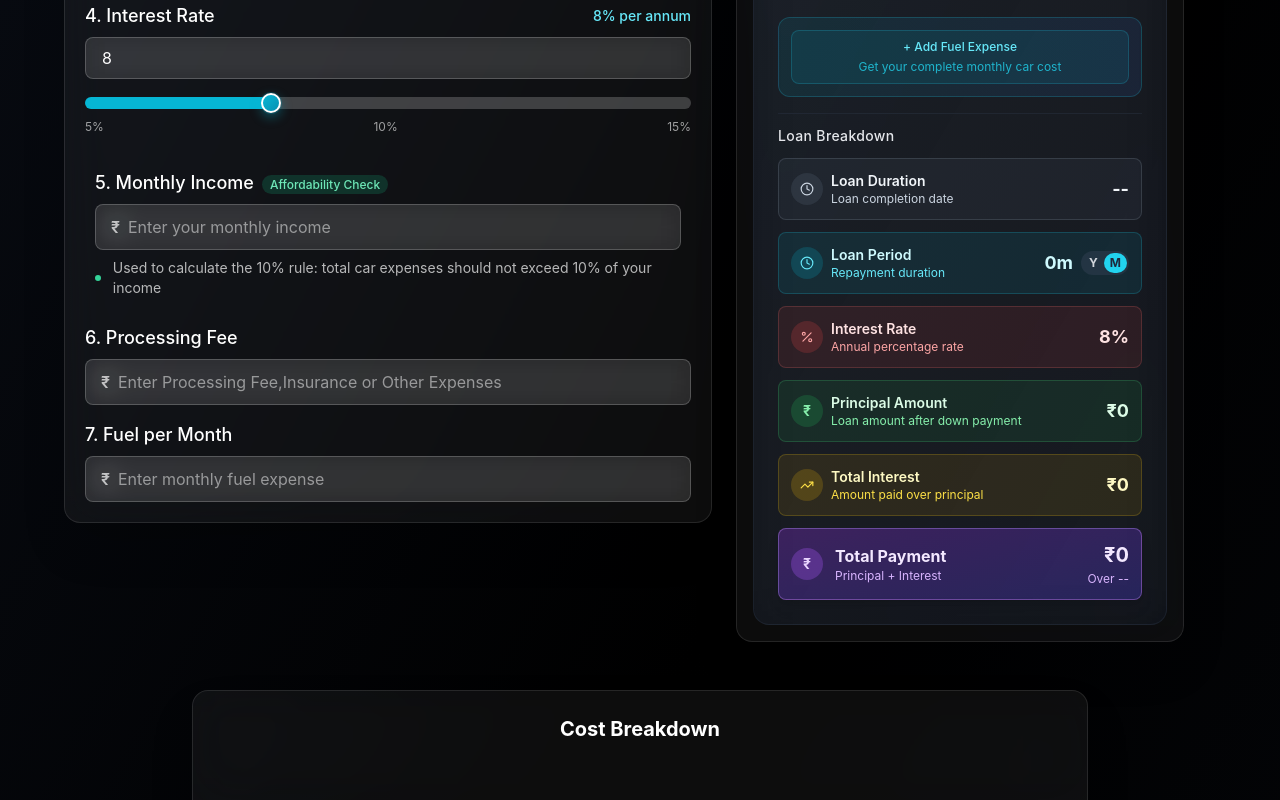
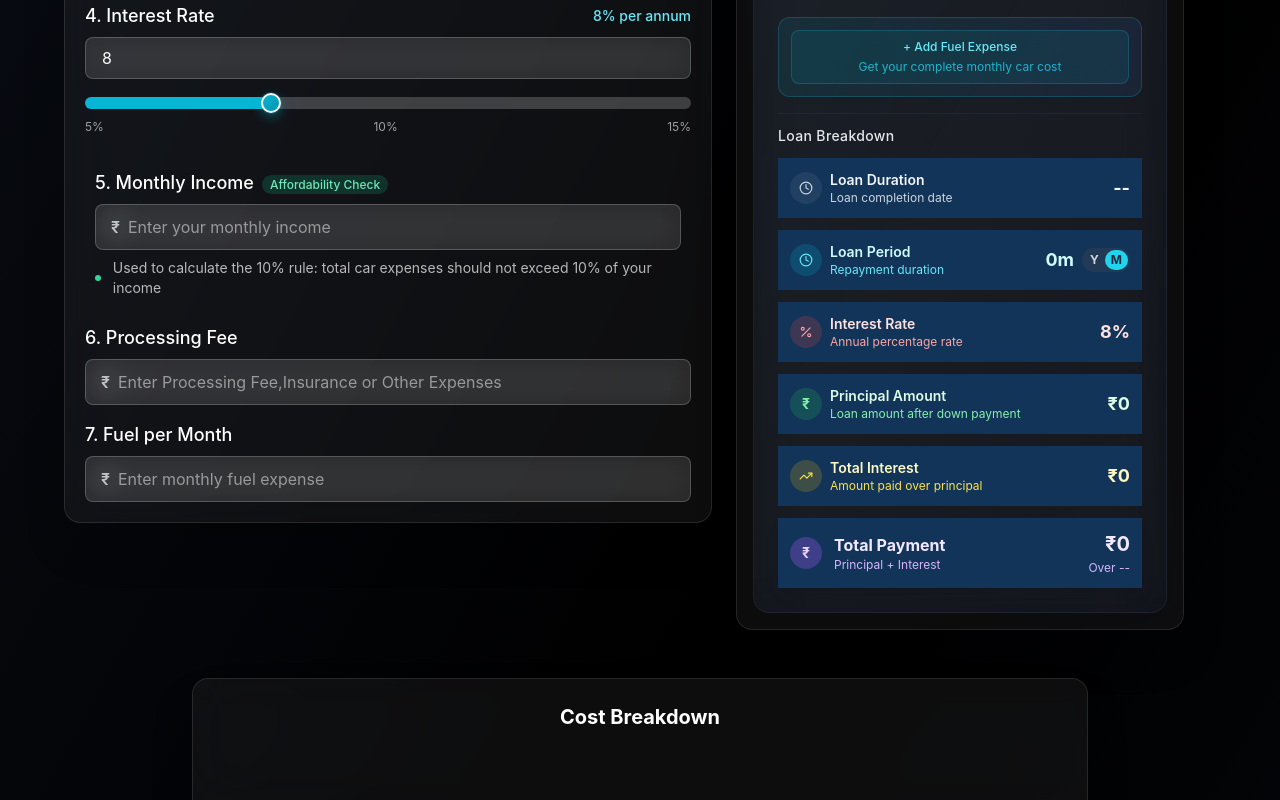
Before and after one commit to srivastava-utkarsh/car-calculator-web, a Next.js app: page / in a window 1280 px wide. Shown: the part 506-1306 px from the top of the page. Built offline with nearby package versions, Linux system fonts and the light colour scheme.

Commit message:
improved right panel UI

```diff
--- a/src/components/v2/TotalCostDisplayV2.tsx
+++ b/src/components/v2/TotalCostDisplayV2.tsx
@@ -332,7 +332,7 @@ export default function TotalCostDisplayV2({ carData, updateCarData: _updateCarD
           <h4 className="text-gray-200 font-medium mb-3 text-sm tracking-wide">Loan Breakdown</h4>
 
           {/* Loan Duration Info */}
-          <div className="bg-slate-500/10 border border-slate-400/20 rounded-lg p-3 mb-3">
+          <div className="p-3 mb-3" style={{backgroundColor: '#123458'}}>
             <div className="flex items-center justify-between">
               <div className="flex items-center space-x-2">
                 <div className="w-8 h-8 bg-slate-500/20 rounded-full flex items-center justify-center">
@@ -350,7 +350,7 @@ export default function TotalCostDisplayV2({ carData, updateCarData: _updateCarD
           </div>
 
           {/* Loan Period */}
-          <div className="bg-cyan-500/10 border border-cyan-400/20 rounded-lg p-3 mb-3">
+          <div className="p-3 mb-3" style={{backgroundColor: '#123458'}}>
             <div className="flex items-center justify-between">
               <div className="flex items-center space-x-2">
                 <div className="w-8 h-8 bg-cyan-500/20 rounded-full flex items-center justify-center">
@@ -392,7 +392,7 @@ export default function TotalCostDisplayV2({ carData, updateCarData: _updateCarD
           </div>
 
           {/* Interest Rate */}
-          <div className="bg-red-500/10 border border-red-400/20 rounded-lg p-3 mb-3">
+          <div className="p-3 mb-3" style={{backgroundColor: '#123458'}}>
             <div className="flex items-center justify-between">
               <div className="flex items-center space-x-2">
                 <div className="w-8 h-8 bg-red-500/20 rounded-full flex items-center justify-center">
@@ -410,7 +410,7 @@ export default function TotalCostDisplayV2({ carData, updateCarData: _updateCarD
           </div>
 
           {/* Principal Amount */}
-          <div className="bg-green-500/10 border border-green-400/20 rounded-lg p-3 mb-3">
+          <div className="p-3 mb-3" style={{backgroundColor: '#123458'}}>
             <div className="flex items-center justify-between">
               <div className="flex items-center space-x-2">
                 <div className="w-8 h-8 bg-green-500/20 rounded-full flex items-center justify-center">
@@ -428,7 +428,7 @@ export default function TotalCostDisplayV2({ carData, updateCarData: _updateCarD
           </div>
 
           {/* Interest Cost */}
-          <div className="bg-yellow-500/10 border border-yellow-400/20 rounded-lg p-3 mb-3">
+          <div className="p-3 mb-3" style={{backgroundColor: '#123458'}}>
             <div className="flex items-center justify-between">
               <div className="flex items-center space-x-2">
                 <div className="w-8 h-8 bg-yellow-500/20 rounded-full flex items-center justify-center">
@@ -446,7 +446,7 @@ export default function TotalCostDisplayV2({ carData, updateCarData: _updateCarD
           </div>
 
           {/* Total Payment - Compact */}
-          <div className="bg-gradient-to-br from-purple-600/30 to-indigo-600/30 border border-purple-400/40 rounded-lg p-3 shadow-lg">
+          <div className="p-3 shadow-lg" style={{backgroundColor: '#123458'}}>
             <div className="flex items-center justify-between">
               <div className="flex items-center space-x-3">
                 <div className="w-8 h-8 bg-purple-500/30 rounded-full flex items-center justify-center">
```
